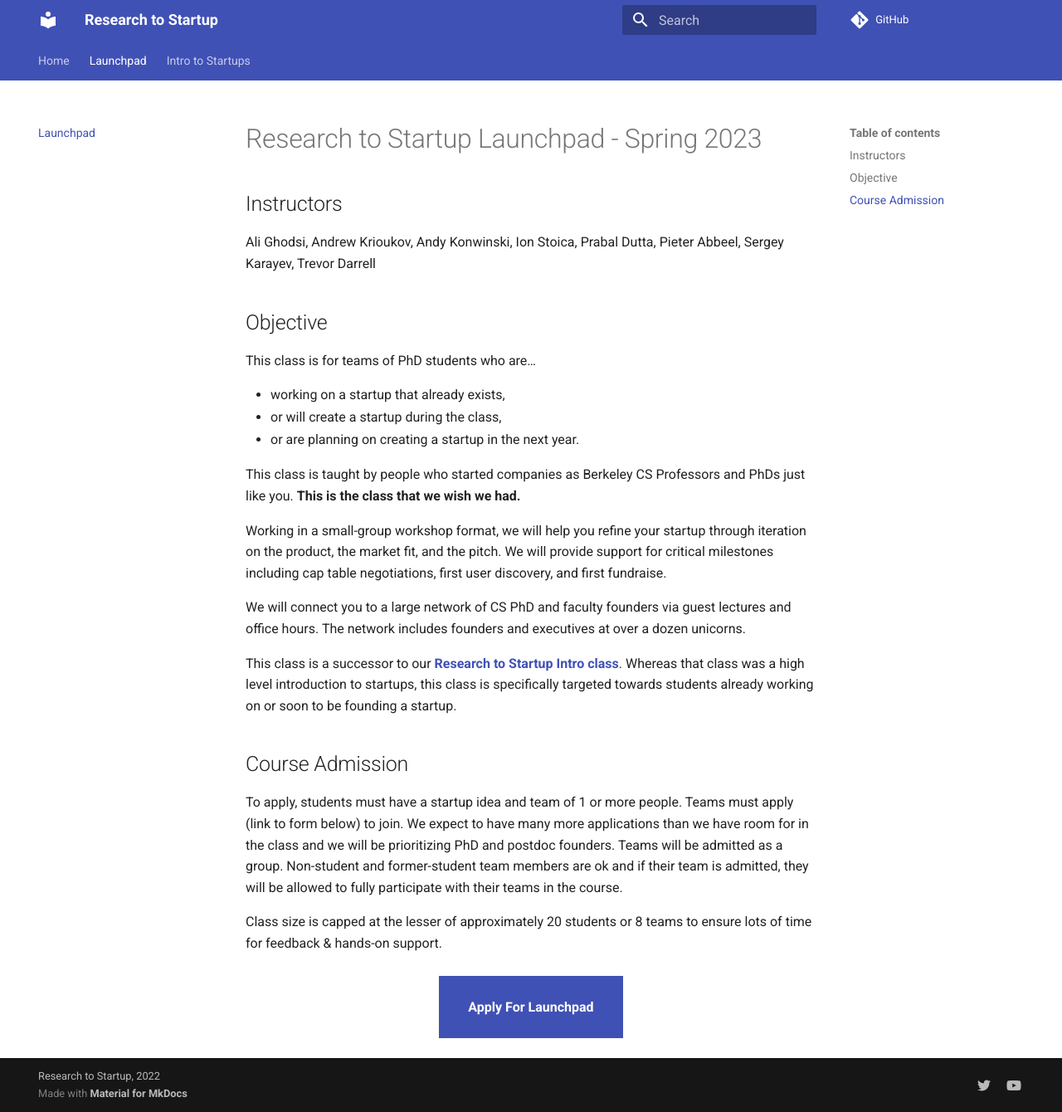
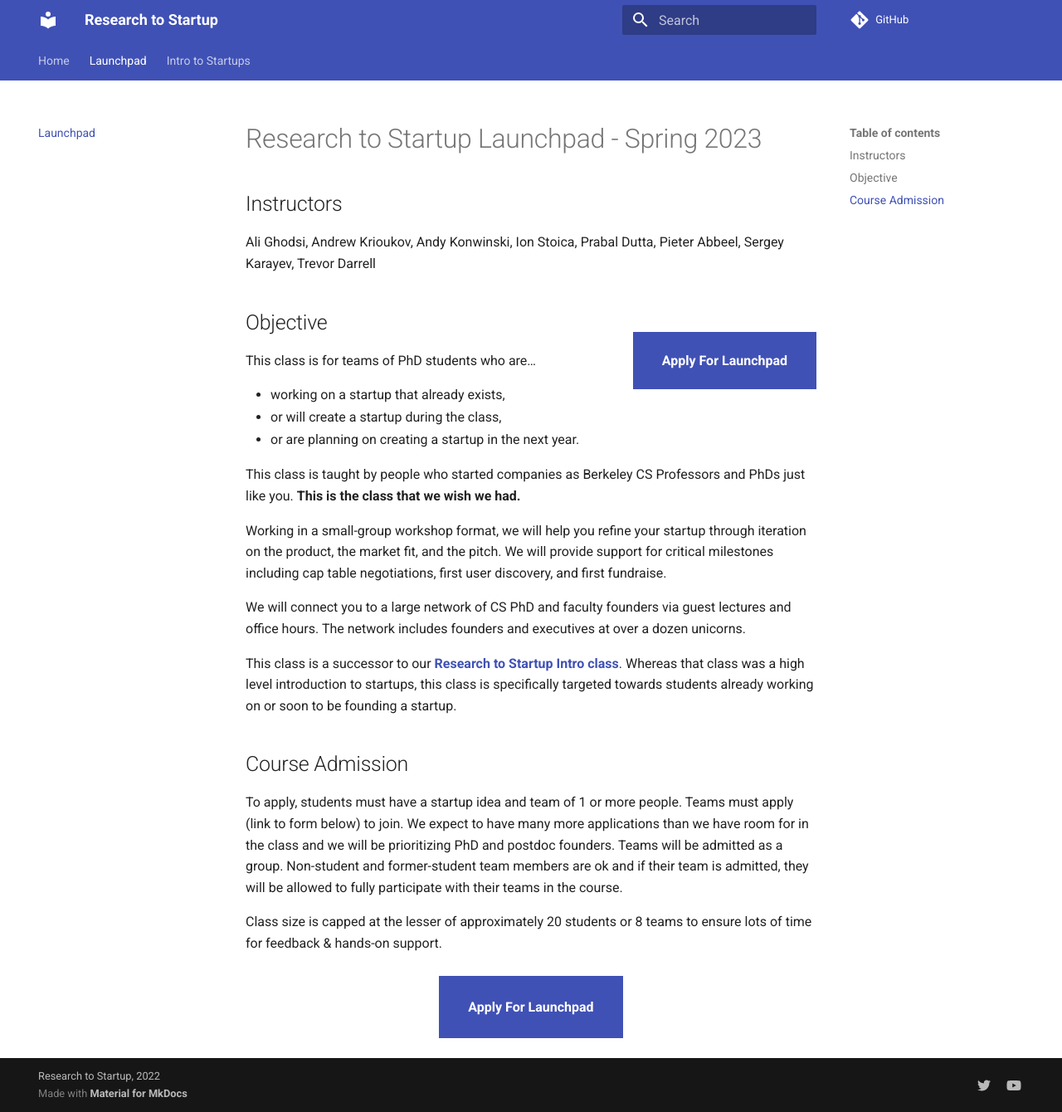
Before and after one commit to research-to-startup/research-to-startup.github.io, an MkDocs documentation site: the page built from docs/launchpad-sp23.md, in a window 1280 px wide and 1340 px high. Shown: the whole window at 83% size. Built offline with MkDocs 1.6.1 and Material for MkDocs 9.7.7, drawn with Linux system fonts in a browser that asks for light colours; comment, search, counter and statistics services are not loaded.

Commit message:
added button at top of syllabus

```diff
--- a/docs/launchpad-sp23.md
+++ b/docs/launchpad-sp23.md
@@ -5,6 +5,10 @@
 Ali Ghodsi, Andrew Krioukov, Andy Konwinski, Ion Stoica, Prabal Dutta, Pieter Abbeel, Sergey Karayev, Trevor Darrell
 
 ## Objective
+
+<div style="float:right">
+<a class="apply-button" href="https://docs.google.com/forms/d/e/1FAIpQLScjmBWPXlD70tZYMatvR3ayI3Y5j8j8uoRm2_1cSkXGm5thSg/viewform">Apply For Launchpad</a>
+</div>
 
 This class is for teams of PhD students who are…
 <ul>
```
